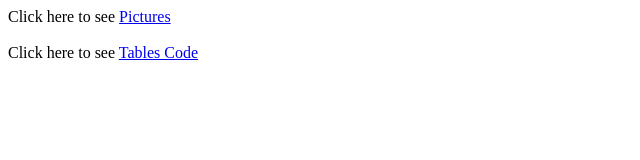
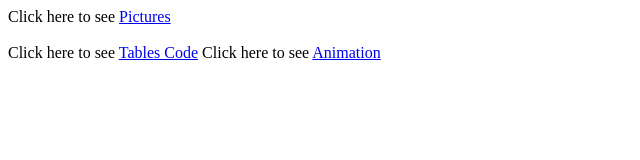
Before and after one commit to NiaWebsites/NiaWebsites.github.io, a plain HTML site: page index.html in a window 1280 px wide. Shown: the whole page, without its empty margins (0-640 px from the left). Drawn offline with Linux system fonts and the light colour scheme.

Commit message:
Update index.html

```diff
--- a/index.html
+++ b/index.html
@@ -6,5 +6,6 @@
 <body>
 Click here to see <a href="pictures.html">Pictures</a> <br><br>
 	Click here to see <a href="Tables.2.html">Tables Code</a>
+	Click here to see <a href="Animate.html">Animation </a>
 </body>
 </html>
```
